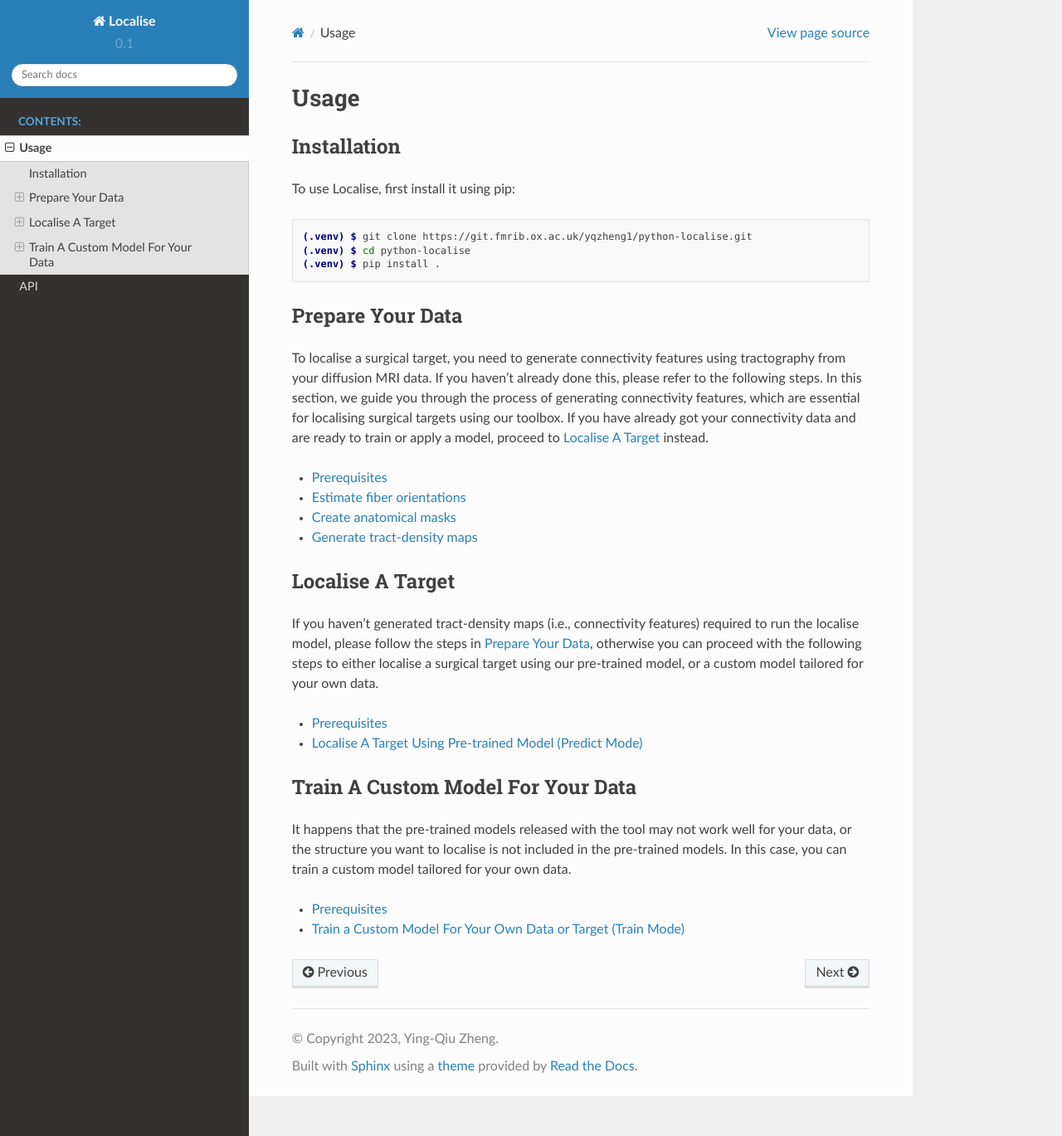
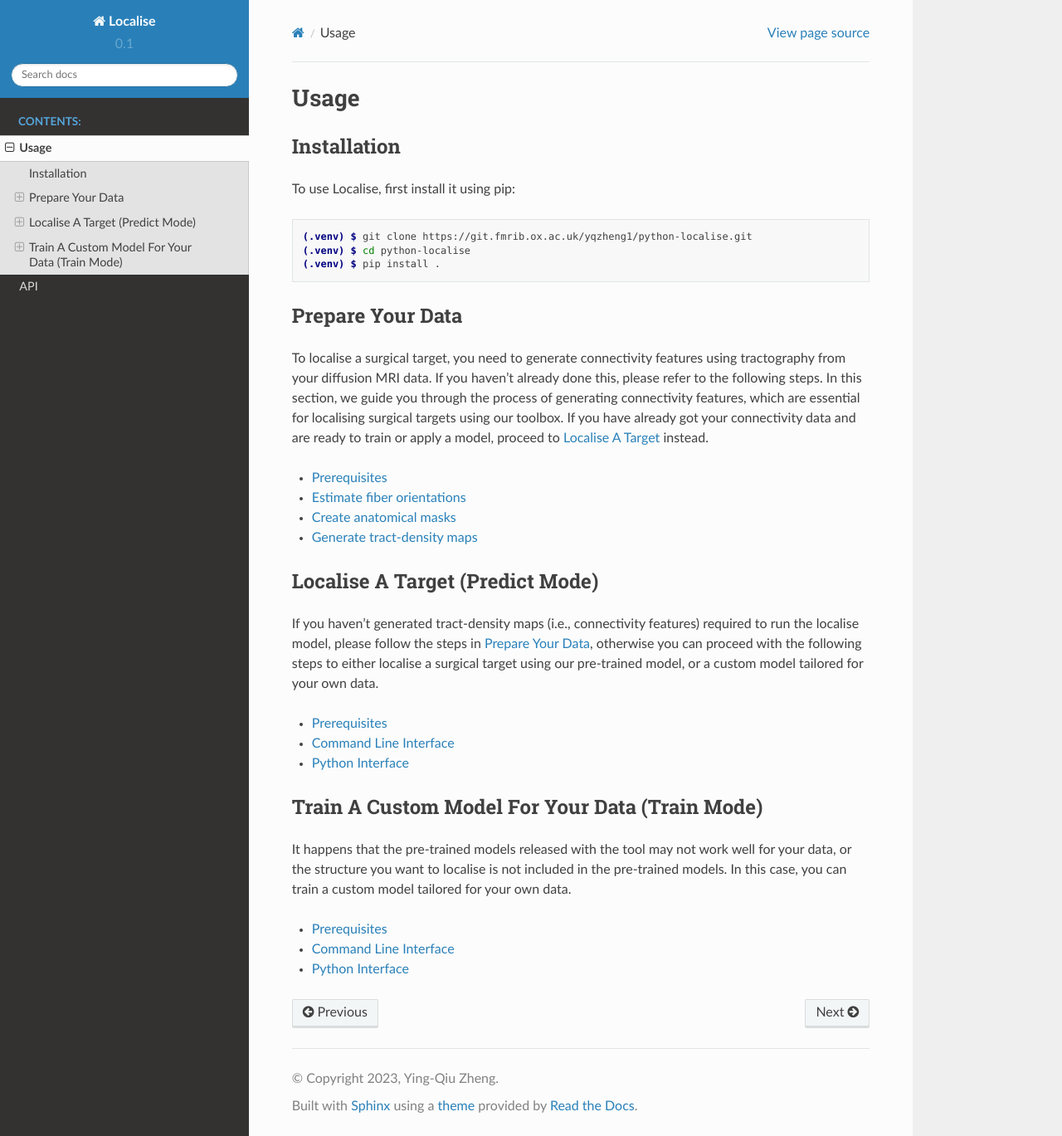
Before and after one commit to yingqiuz/localise, a Sphinx documentation site: the page built from docs/source/sections/usage.rst, in a window 1280 px wide and 1369 px high. Shown: the whole window at 83% size. Built offline with Sphinx 7.4.7 and the Read the Docs theme 2.0.0, drawn with Linux system fonts in a browser that asks for light colours.

Commit message:
update docs

```diff
--- a/docs/source/sections/usage.rst
+++ b/docs/source/sections/usage.rst
@@ -37,8 +37,8 @@ proceed to :ref:`Localise A Target <localise>` instead.
    prepare/create_masks.rst
    prepare/create_tracts.rst
 
-Localise A Target
------------------
+Localise A Target (Predict Mode)
+--------------------------------
 
 If you haven't generated tract-density maps (i.e., connectivity features) required to
 run the localise model, please follow the steps in :ref:`Prepare Your Data <prepare>`,
@@ -49,10 +49,11 @@ using our pre-trained model, or a custom model tailored for your own data.
    :maxdepth: 1
 
    localise/prerequisites.rst
-   localise/predict.rst
+   localise/cli.rst
+   localise/py.rst
 
-Train A Custom Model For Your Data
-----------------------------------
+Train A Custom Model For Your Data (Train Mode)
+-----------------------------------------------
 
 It happens that the pre-trained models released with the tool may not work well for your data,
 or the structure you want to localise is not included in the pre-trained models.
@@ -62,4 +63,5 @@ In this case, you can train a custom model tailored for your own data.
    :maxdepth: 1
 
    train/prerequisites.rst
-   train/train.rst
+   train/cli.rst
+   train/python.rst
```
